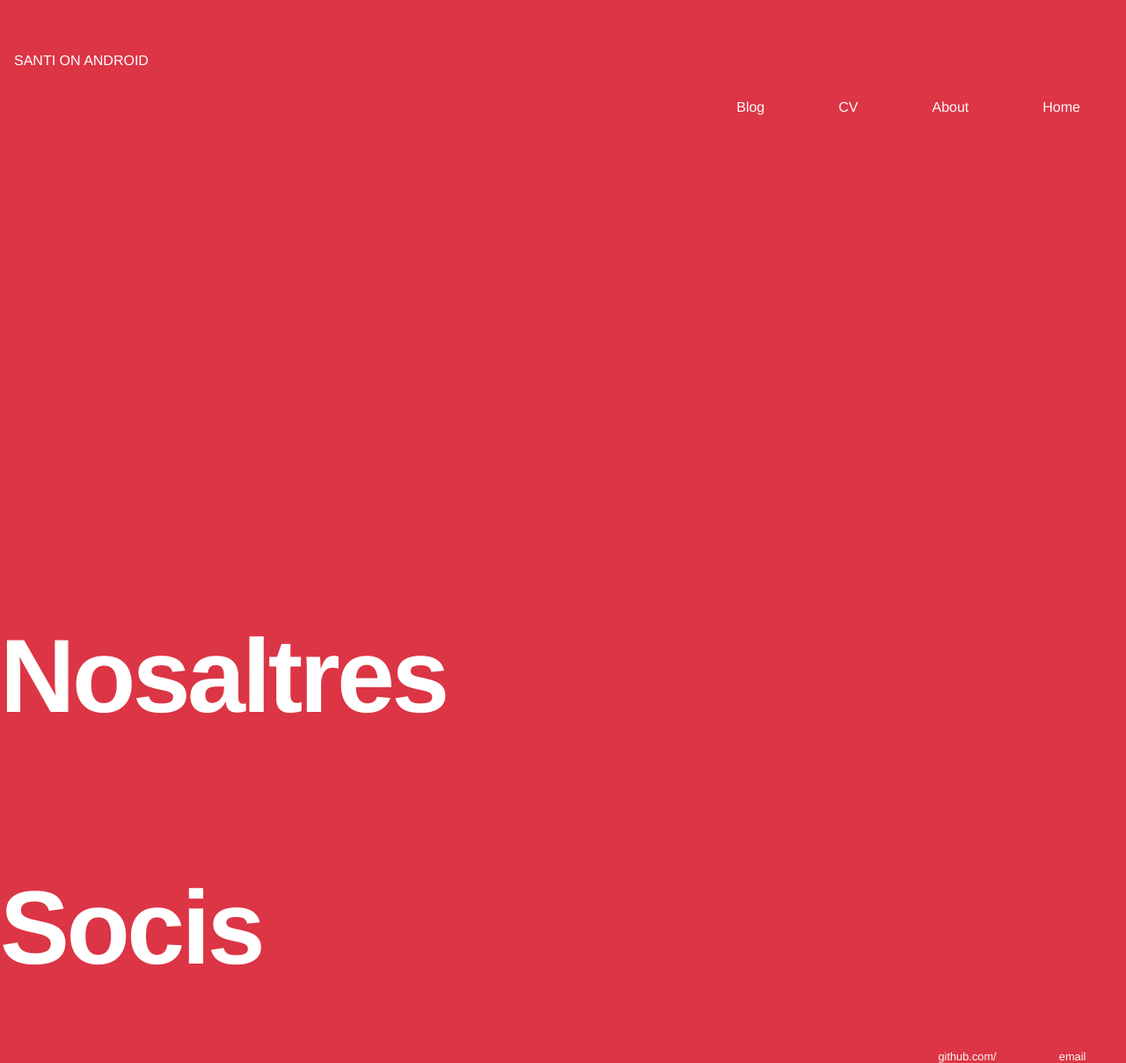
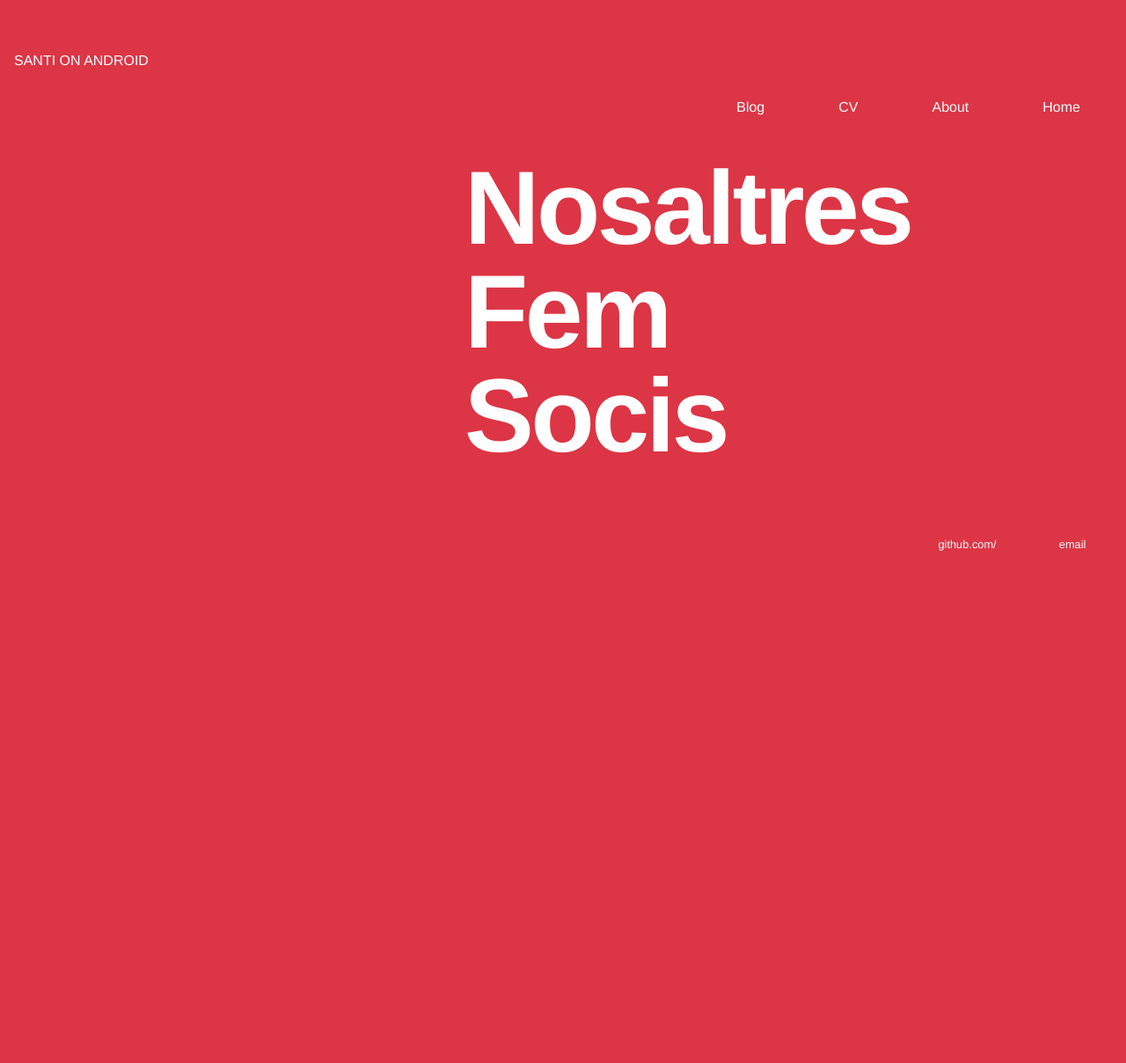
Before and after one commit to SantiOnAndroid/SantiOnAndroid.github.io, a Jekyll site: the page built from index.html, in a window 1280 px wide. Shown: the whole page at 88% size. Built offline with Jekyll 4.4.1, drawn with Linux system fonts in a browser that asks for light colours; some web fonts are replaced; after the commit the page ends 900 px from its top, so only the background shows below that.

Commit message:
modificant titolj

```diff
--- a/css/main.css
+++ b/css/main.css
@@ -12,7 +12,7 @@ body {
 
 
 }
-#slide h1{
+#slide {
     float:left;
     clear: left;
     margin-left:  1em;
--- a/index.html
+++ b/index.html
@@ -5,7 +5,7 @@ title: Santi on Android
 <div class="blurb">
 	<svg id="slide" height="512" width="512">
 
-		<text ><h1>Nosaltres<br><svg> Fem <br>Socis </svg></h1></text>
+		<text ><h1>Nosaltres<br>Fem <br>Socis </h1></text>
 
 	</svg>
 
```
